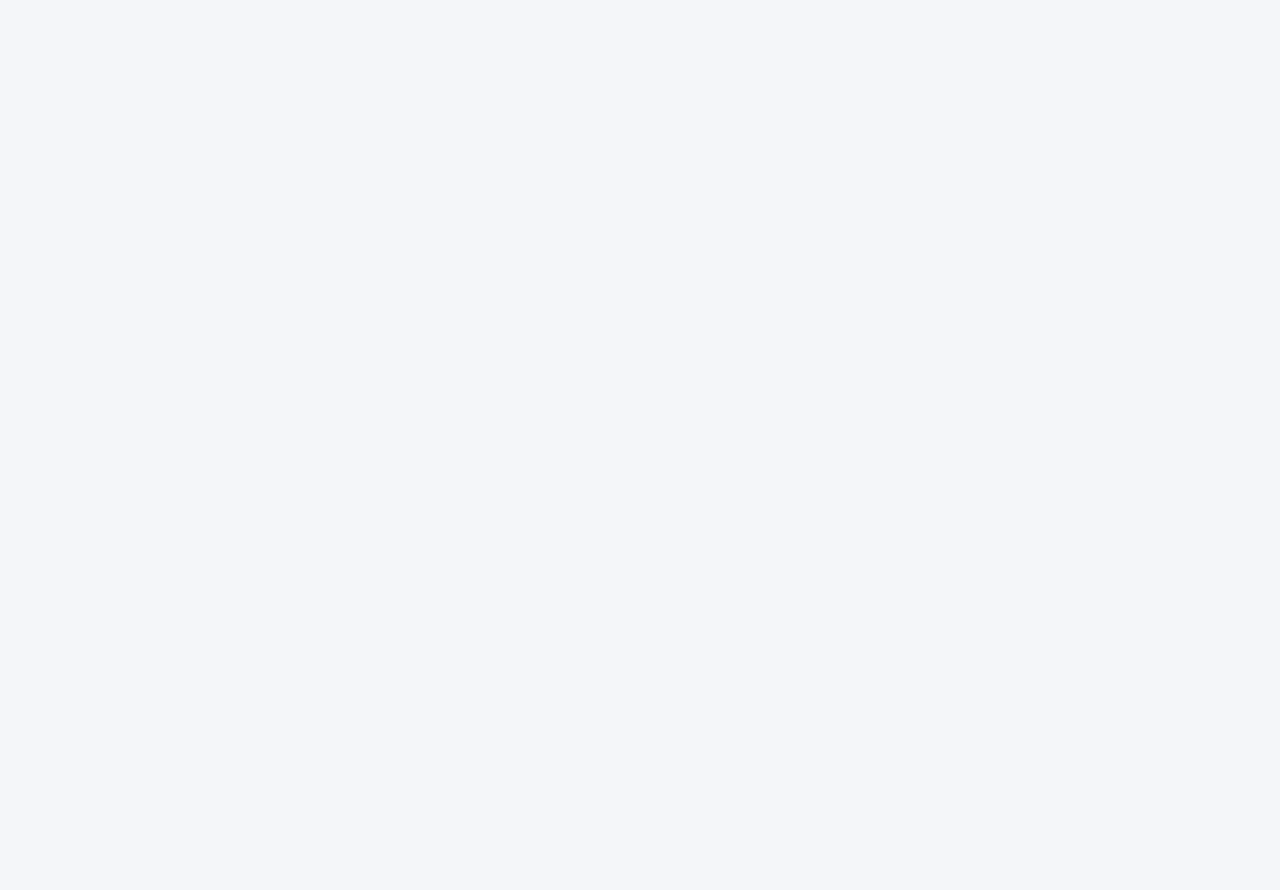
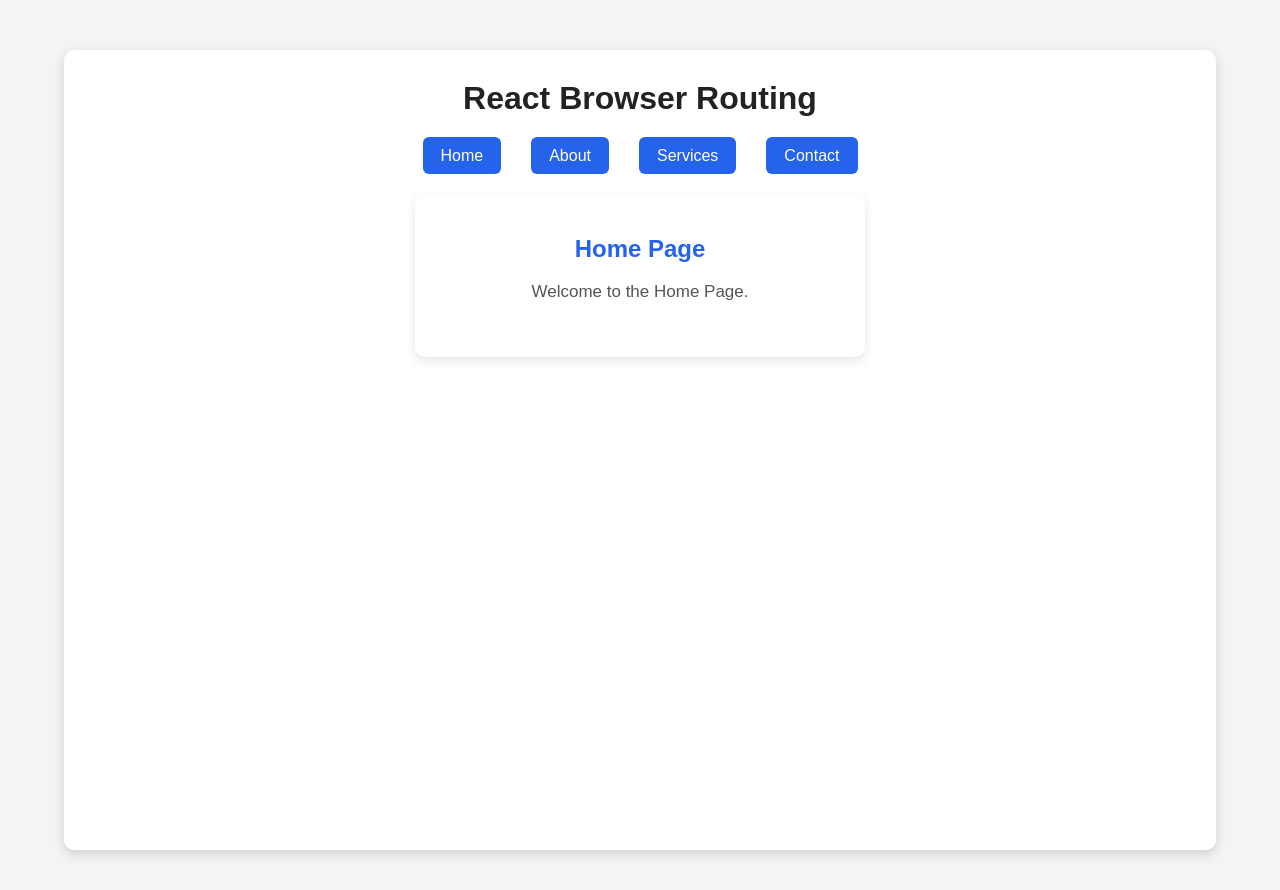
Before and after one commit to Teja1911/NYB, a React (Vite) app in the folder React/Client/: page /BrowserRouting in a window 1280 px wide. Before the commit this address had no page. Before the commit the page ends 800 px from the top, so only its background shows below. Built offline with nearby package versions, Linux system fonts and the light colour scheme.

Commit message:
Browser Router

```diff
--- a/React/Client/src/App.jsx
+++ b/React/Client/src/App.jsx
@@ -43,6 +43,7 @@ import ReactPortalsEventBindingPage from './pages/ReactPortals_EventBinding_30-0
 import ReactPortalsEventBindingMiniProjectPage from './pages/ReactPortals_EventBinding_30-07-2026/ReactPortalsEventBindingMiniProjectPage.jsx'
 import ListRendering_Destructuring_LazyLoadingPage from './pages/ListRendering_Destructuring_LazyLoading_02-08-2026/ListRendering_Destructuring_LazyLoadingPage.jsx'
 import ListRendering_Destructuring_LazyLoadingMiniProject from './pages/ListRendering_Destructuring_LazyLoading_02-08-2026/ListRendering_Destructuring_LazyLoadingMiniProject.jsx'
+import BrowserRouting from './Learning Concepts/BrowserRouting/BrowserRouting.jsx'
 
 
 function App() {
@@ -93,6 +94,7 @@ function App() {
           <Route path='/reactportalsminiproject' element={<ReactPortalsEventBindingMiniProjectPage/>}/>
           <Route path='/ListRendering_Destructuring_LazyLoading' element={<ListRendering_Destructuring_LazyLoadingPage/>}/>
           <Route path='/ListRendering_Destructuring_LazyLoading_MiniProject' element={<ListRendering_Destructuring_LazyLoadingMiniProject/>}/>
+          <Route path='/BrowserRouting/*' element={<BrowserRouting/>}/>
         </Routes>
       </BrowserRouter>
   )
--- /dev/null
+++ b/React/Client/src/Learning Concepts/BrowserRouting/BrowserRouting.jsx
@@ -0,0 +1,51 @@
+import {Routes, Route, Link } from "react-router-dom";
+
+import Home from "./pages/Home";
+import About from "./pages/About";
+import Contact from "./pages/Contact";
+import Services from "./pages/Services";
+
+import "./css/style.css";
+
+function BrowserRouting() {
+
+    return (
+
+
+
+            <div className="container">
+
+                <h1>React Browser Routing</h1>
+
+                <nav>
+
+                    <Link to="/BrowserRouting">Home</Link>
+
+                    <Link to="/BrowserRouting/about">About</Link>
+
+                    <Link to="/BrowserRouting/services">Services</Link>
+
+                    <Link to="/BrowserRouting/contact">Contact</Link>
+
+                </nav>
+
+                <Routes>
+
+                    <Route index element={<Home />} />
+
+                    <Route path="about" element={<About />} />
+
+                    <Route path="services" element={<Services />} />
+
+                    <Route path="contact" element={<Contact />} />
+
+                </Routes>
+
+            </div>
+
+
+    );
+
+}
+
+export default BrowserRouting;
--- /dev/null
+++ b/React/Client/src/Learning Concepts/BrowserRouting/css/style.css
@@ -0,0 +1,70 @@
+*{
+    margin:0;
+    padding:0;
+    box-sizing:border-box;
+}
+
+body{
+    font-family:Arial, Helvetica, sans-serif;
+    background:#f4f4f4;
+}
+
+.container{
+
+    text-align:center;
+
+    padding:30px;
+
+}
+
+nav{
+
+    margin:30px 0;
+
+}
+
+nav a{
+
+    text-decoration:none;
+
+    margin:0 15px;
+
+    padding:10px 18px;
+
+    background:#2563eb;
+
+    color:white;
+
+    border-radius:6px;
+
+}
+
+nav a:hover{
+
+    background:#1d4ed8;
+
+}
+
+.page{
+
+    background:white;
+
+    width:450px;
+
+    margin:auto;
+
+    padding:40px;
+
+    border-radius:10px;
+
+    box-shadow:0 4px 12px rgba(0,0,0,.1);
+
+}
+
+.page h2{
+
+    color:#2563eb;
+
+    margin-bottom:15px;
+
+}
--- /dev/null
+++ b/React/Client/src/Learning Concepts/BrowserRouting/pages/About.jsx
@@ -0,0 +1,17 @@
+function About() {
+
+    return (
+
+        <div className="page">
+
+            <h2>About Page</h2>
+
+            <p>This is the About Page.</p>
+
+        </div>
+
+    );
+
+}
+
+export default About;
--- /dev/null
+++ b/React/Client/src/Learning Concepts/BrowserRouting/pages/Contact.jsx
@@ -0,0 +1,17 @@
+function Contact() {
+
+    return (
+
+        <div className="page">
+
+            <h2>Contact Page</h2>
+
+            <p>Welcome to the Contact Page.</p>
+
+        </div>
+
+    );
+
+}
+
+export default Contact;
--- /dev/null
+++ b/React/Client/src/Learning Concepts/BrowserRouting/pages/Home.jsx
@@ -0,0 +1,17 @@
+function Home() {
+
+    return (
+
+        <div className="page">
+
+            <h2>Home Page</h2>
+
+            <p>Welcome to the Home Page.</p>
+
+        </div>
+
+    );
+
+}
+
+export default Home;
--- /dev/null
+++ b/React/Client/src/Learning Concepts/BrowserRouting/pages/Services.jsx
@@ -0,0 +1,17 @@
+function Services() {
+
+    return (
+
+        <div className="page">
+
+            <h2>Services Page</h2>
+
+            <p>These are our Services.</p>
+
+        </div>
+
+    );
+
+}
+
+export default Services;
```
Also changed, not shown: React/Client/src/pages/BrowserRouting_03-08-2026/BrowserRoutingPage.jsx (added, +12 -0 lines).
